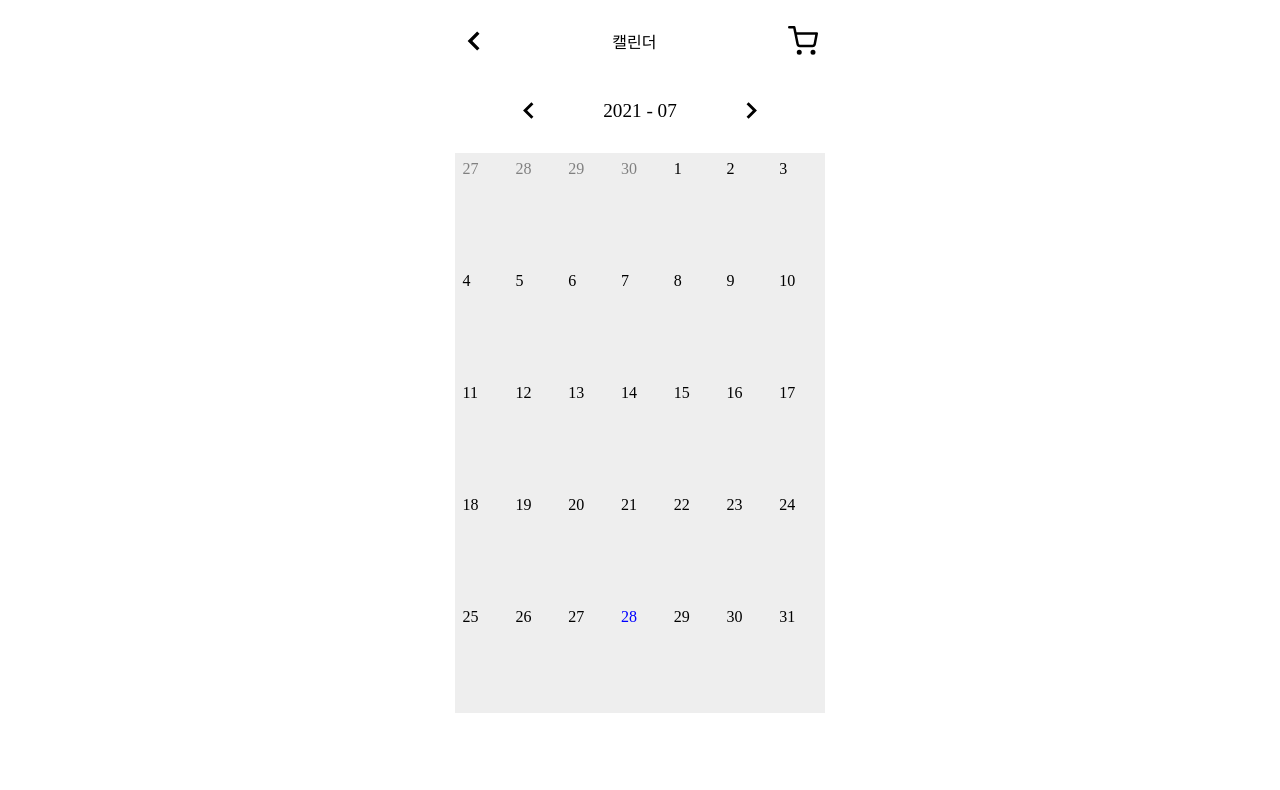
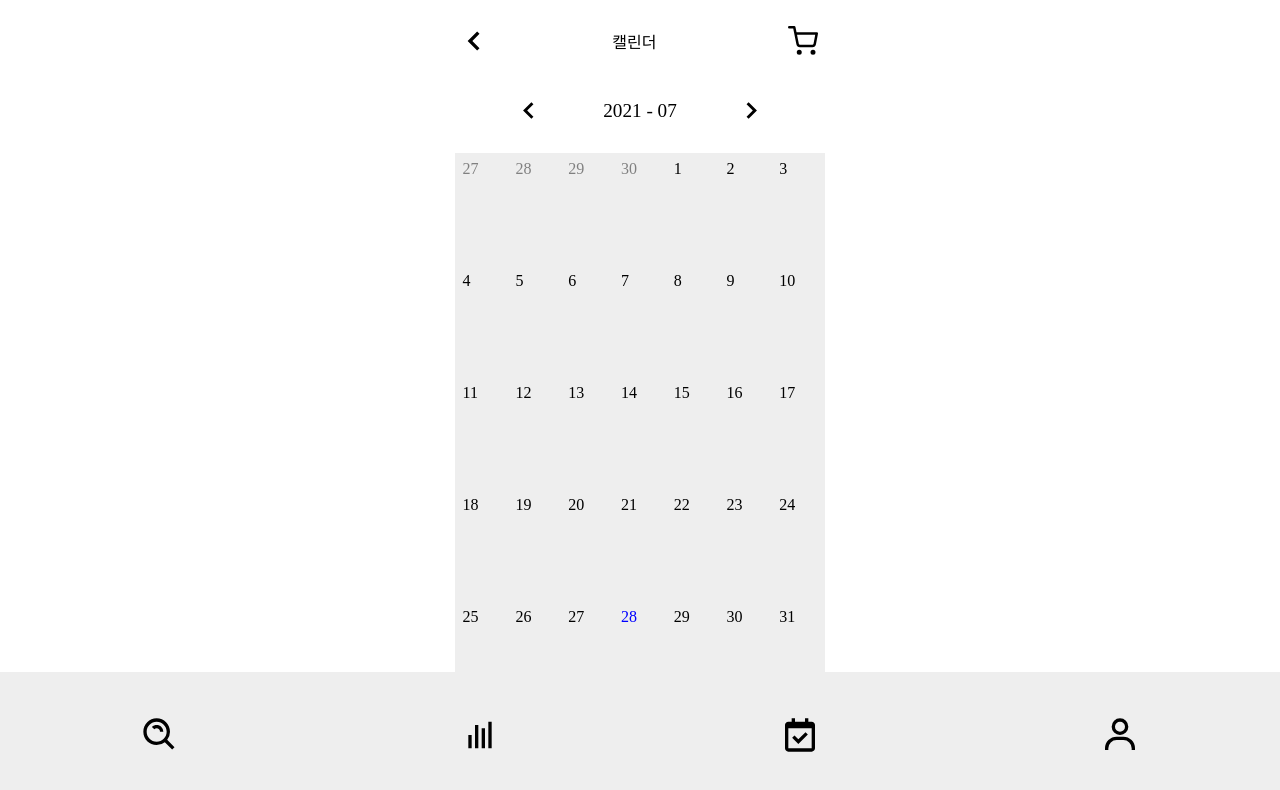
Before and after one commit to piggggggggy/Calog-Frontend, a React (Create React App) app: page /calendar in a window 1280 px wide. Shown: the top 790 px of the page. Built offline with nearby package versions, Linux system fonts and the light colour scheme.

Commit message:
✨하단 탭

```diff
--- a/src/shared/App.js
+++ b/src/shared/App.js
@@ -4,6 +4,7 @@ import GlobalStyles from './GlobalStyles';
 //라우팅
 import { Route } from "react-router-dom";
 import {DashBoard, Login, Signup, Main, Calendar} from '../pages'
+import Nav from './Nav';
 
 
 const App = (props) => {
@@ -16,6 +17,7 @@ const App = (props) => {
       <Route path="/login" exact component={Login}/>
       <Route path="/signup" exact component={Signup}/>
       <Route path="/calendar" exact component={Calendar}/>
+      <Nav />
       </Wrap>
     </React.Fragment>
   );
--- /dev/null
+++ b/src/shared/Nav.js
@@ -0,0 +1,47 @@
+import React from 'react';
+import {Grid} from '../elements';
+import styled from 'styled-components';
+//이모지
+import { BiSearchAlt, BiBarChart, BiCalendarCheck, BiUser } from "react-icons/bi";
+
+
+
+const Nav = (props) => {
+  return (
+    <React.Fragment>
+      <Wrap navbar-fixed-bottom>
+        {/* 칼로리 사전 */}
+          <Grid width="auto">
+            <BiSearchAlt size="40px"/>
+          </Grid>
+        {/* 대시보드 */}
+          <Grid width="auto">
+            <BiBarChart size="40px"/>
+          </Grid>
+        {/* 캘린더 */}
+          <Grid width="auto">
+            <BiCalendarCheck size="40px"/>
+          </Grid>
+        {/* 마이페이지 */}
+          <Grid width="auto">
+            <BiUser size="40px" />
+          </Grid>
+      </Wrap>
+    </React.Fragment>
+  );
+}
+
+const Wrap = styled.div`
+  display: flex;
+  justify-content: space-around;
+  align-items: center;
+  padding: 5% 0%;
+  background-color: #eee;
+  width: 100vw;
+  height: 80px;
+  position: fixed;
+  left: 0;
+  bottom: 0;
+`;
+
+export default Nav;
```
